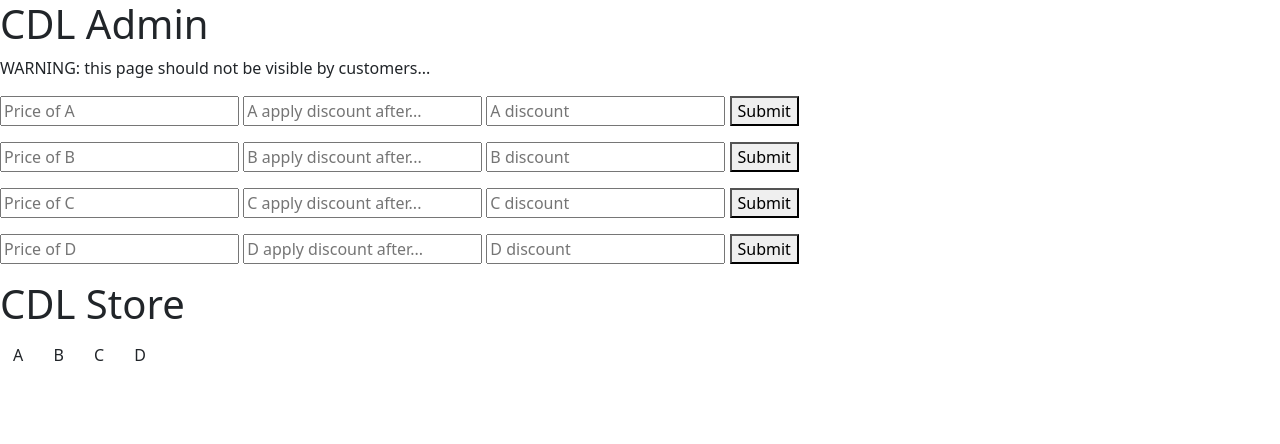
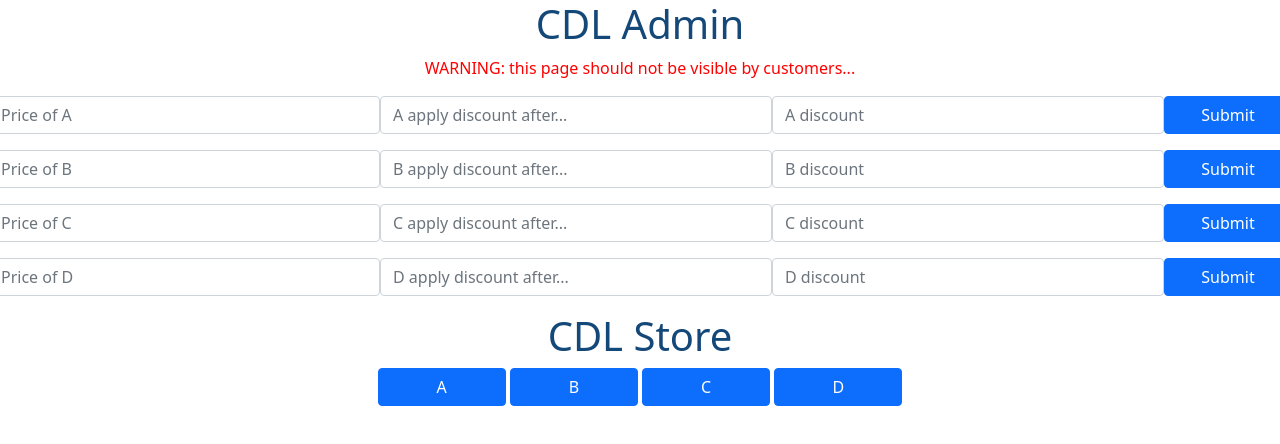
Before and after one commit to vagueaq/CDL-store, a plain HTML site: page index.html in a window 1280 px wide. Drawn offline with nearby package versions, Linux system fonts and the light colour scheme.

Commit message:
added bootstrap and css, tested the code, hope you like it.

```diff
--- a/app.js
+++ b/app.js
@@ -150,7 +150,7 @@ const printPrices = function(){
 
 // check which button was clicked
 btnItems.addEventListener('click', e =>{
-    if(e.target.className === 'btn'){
+    if(e.target.name === 'btn'){
         //add 1 to the count of the button that was clicked
         //calculate the price
         switch(e.target.id){
--- a/index.html
+++ b/index.html
@@ -3,7 +3,7 @@
     <meta charset="UTF-8" />
     <meta http-equiv="X-UA-Compatible" content="IE=edge" />
     <meta name="viewport" content="width=device-width, initial-scale=1.0" />
-    <title>Document</title>
+    <title>CDL</title>
     <!-- CSS only -->
     <link
       href="https://cdn.jsdelivr.net/npm/bootstrap@5.1.3/dist/css/bootstrap.min.css"
@@ -18,38 +18,58 @@
     <p>WARNING: this page should not be visible by customers...</p>
 
     <!-- all the forms for updating the prises -->
-    <form class="form-a">
-      <input type="text" placeholder="Price of A" />
-      <input type="number" min="0" placeholder="A apply discount after..." />
-      <input type="text" placeholder="A discount" />
-      <button class=".btn-submit-a">Submit</button>
+    <form class="form-a row">
+      <input type="text" class="form-control col" placeholder="Price of A" />
+      <input
+        type="number"
+        class="form-control col"
+        min="0"
+        placeholder="A apply discount after..."
+      />
+      <input type="text" class="form-control col" placeholder="A discount" />
+      <button class="btn btn-primary">Submit</button>
     </form>
-    <form class="form-b">
-      <input type="text" placeholder="Price of B" />
-      <input type="number" min="0" placeholder="B apply discount after..." />
-      <input type="text" placeholder="B discount" />
-      <button class=".btn-submit-b">Submit</button>
+    <form class="form-b row">
+      <input type="text" class="form-control col" placeholder="Price of B" />
+      <input
+        type="number"
+        class="form-control col"
+        min="0"
+        placeholder="B apply discount after..."
+      />
+      <input type="text" class="form-control col" placeholder="B discount" />
+      <button class="btn btn-primary">Submit</button>
     </form>
-    <form class="form-c">
-      <input type="text" placeholder="Price of C" />
-      <input type="number" min="0" placeholder="C apply discount after..." />
-      <input type="text" placeholder="C discount" />
-      <button class=".btn-submit-c">Submit</button>
+    <form class="form-c row">
+      <input type="text" class="form-control col" placeholder="Price of C" />
+      <input
+        type="number"
+        class="form-control col"
+        min="0"
+        placeholder="C apply discount after..."
+      />
+      <input type="text" class="form-control col" placeholder="C discount" />
+      <button class="btn btn-primary">Submit</button>
     </form>
-    <form class="form-d">
-      <input type="text" placeholder="Price of D" />
-      <input type="number" min="0" placeholder="D apply discount after..." />
-      <input type="text" placeholder="D discount" />
-      <button class=".btn-submit-d">Submit</button>
+    <form class="form-d row">
+      <input type="text" class="form-control col" placeholder="Price of D" />
+      <input
+        type="number"
+        class="form-control col"
+        min="0"
+        placeholder="D apply discount after..."
+      />
+      <input type="text" class="form-control col" placeholder="D discount" />
+      <button class="btn btn-primary">Submit</button>
     </form>
 
     <h1>CDL Store</h1>
     <!-- buttons for buying the items -->
     <div class="items-btn">
-      <div class="btn" id="btn-a">A</div>
-      <div class="btn" id="btn-b">B</div>
-      <div class="btn" id="btn-c">C</div>
-      <div class="btn" id="btn-d">D</div>
+      <button name="btn" class="btn btn-primary" id="btn-a">A</button>
+      <button name="btn" class="btn btn-primary" id="btn-b">B</button>
+      <button name="btn" class="btn btn-primary" id="btn-c">C</button>
+      <button name="btn" class="btn btn-primary" id="btn-d">D</button>
     </div>
 
     <div class="checkout"></div>
--- a/styles.css
+++ b/styles.css
@@ -0,0 +1,16 @@
+button {
+  width: 10rem;
+  border: none;
+}
+.btn {
+  width: 8rem;
+}
+p {
+  color: red;
+}
+html {
+  text-align: center;
+}
+h1 {
+  color: rgb(20, 72, 121);
+}
```
